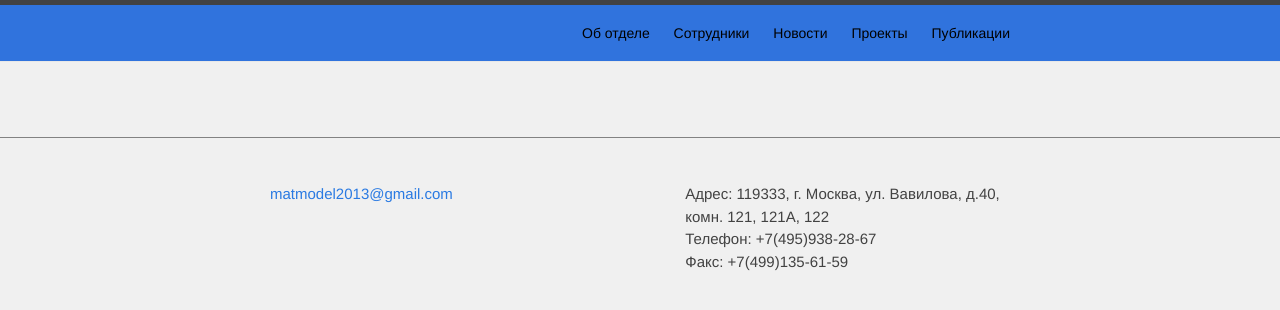
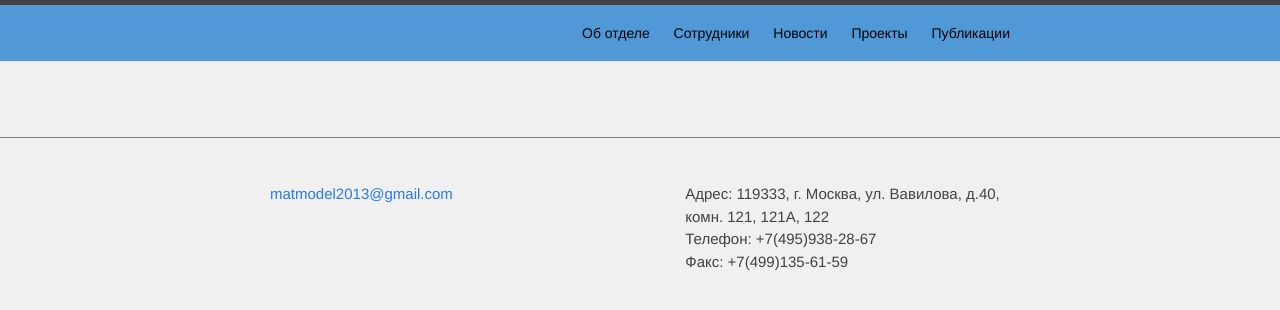
Before and after one commit to iskolbin/ccasen, a Jekyll site: the page built from index.html, in a window 1280 px wide. Shown: the top 310 px of the page. Built offline with Jekyll 4.4.1, drawn with Linux system fonts in a browser that asks for light colours.

Commit message:
fix color

```diff
--- a/css/main.scss
+++ b/css/main.scss
@@ -16,8 +16,8 @@ $spacing-unit:     30px;
 $text-color:       #111;
 $background-color: #f0f0f0;
 $brand-color:      #2a7ae2;
-$title-background-color: #3073dd;
-$nav-background-color: #3073dd;
+$title-background-color: #5198d6;
+$nav-background-color: #5198d6;
 $title-font-color: #eeeeee;
 $nav-font-color: #000000;
 
```
